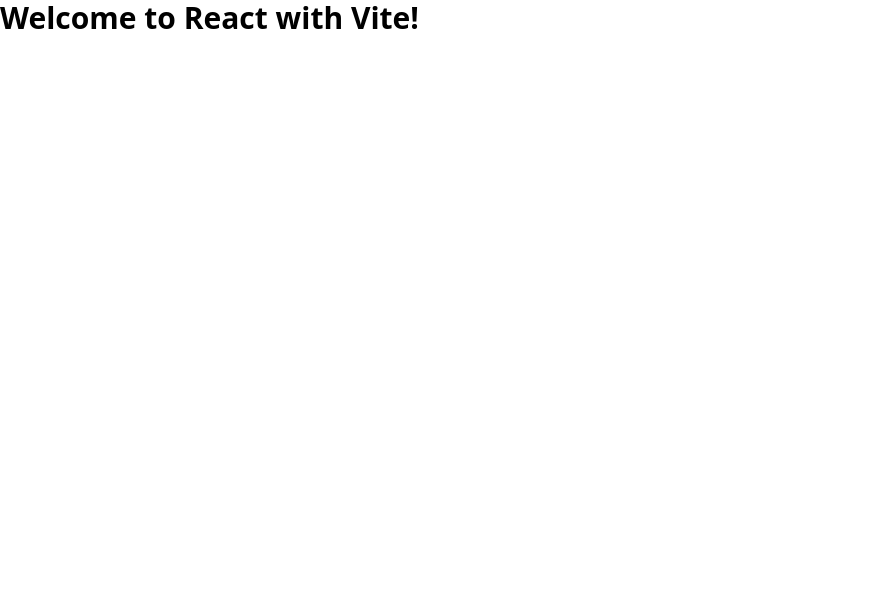
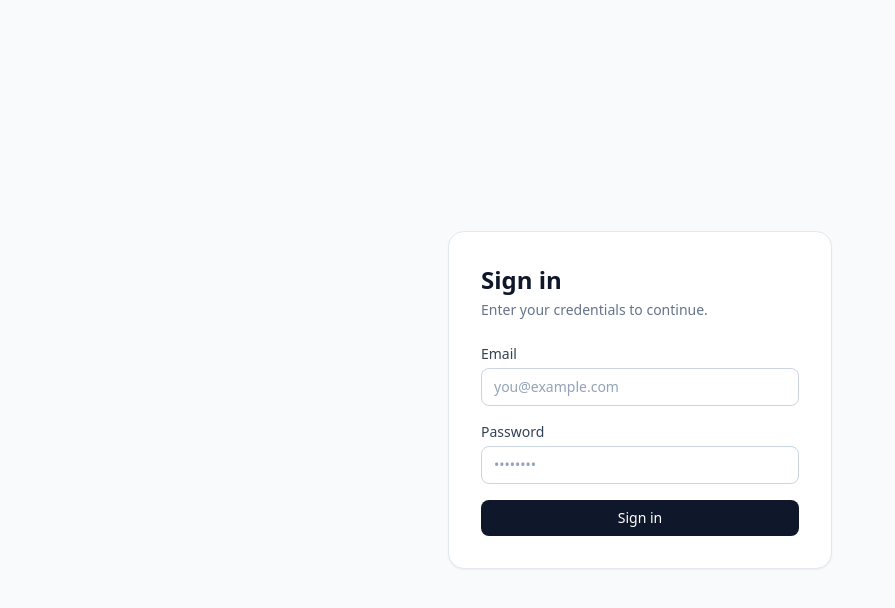
Before and after one commit to virajjain11/ClickRush, a React (Vite) app in the folder client/: page /sign-in in a window 1280 px wide. Shown: the top 608 px of the page, without its empty margins (0-895 px from the left). Built offline with nearby package versions, Linux system fonts and the light colour scheme.

Commit message:
feat: setup route and create sign in page

```diff
--- a/client/package.json
+++ b/client/package.json
@@ -10,11 +10,15 @@
     "preview": "vite preview"
   },
   "dependencies": {
+    "@tanstack/react-form": "1.33.4",
     "react": "^19.2.8",
-    "react-dom": "^19.2.8"
+    "react-dom": "^19.2.8",
+    "react-router": "8.3.0",
+    "zod": "4.4.3"
   },
   "devDependencies": {
     "@eslint/js": "^10.0.1",
+    "@tanstack/react-form-devtools": "0.2.33",
     "@types/node": "^24.13.3",
     "@types/react": "^19.2.17",
     "@types/react-dom": "^19.2.3",
--- a/client/src/App.tsx
+++ b/client/src/App.tsx
@@ -1,9 +1,25 @@
-function App() {
-  return (
-    <>
-      <h1 className="text-3xl font-bold ">Welcome to React with Vite!</h1>
-    </>
-  );
+import {
+  Outlet,
+  Route,
+  RouterProvider,
+  createBrowserRouter,
+  createRoutesFromElements,
+} from "react-router";
+import SignIn from "./components/SignIn";
+
+function Layout() {
+  return <Outlet />;
 }
 
-export default App;
+const router = createBrowserRouter(
+  createRoutesFromElements(
+    <Route path="/" element={<Layout />}>
+      <Route index element={<div>Hello World</div>} />
+      <Route path="sign-in" element={<SignIn />} />
+    </Route>,
+  ),
+);
+
+export default function App() {
+  return <RouterProvider router={router} />;
+}
--- /dev/null
+++ b/client/src/components/SignIn.tsx
@@ -0,0 +1,146 @@
+import { useForm } from "@tanstack/react-form";
+import { z } from "zod";
+
+const signInSchema = z.object({
+  email: z.email("Enter a valid email address"),
+  password: z
+    .string()
+    .min(1, "Password is required")
+    .min(8, "Password must be at least 8 characters"),
+});
+
+function getErrorMessage(error: unknown): string | undefined {
+  if (typeof error === "string") {
+    return error;
+  }
+  if (error && typeof error === "object" && "message" in error) {
+    return String(error.message);
+  }
+  return undefined;
+}
+
+export default function SignIn() {
+  const form = useForm({
+    defaultValues: {
+      email: "",
+      password: "",
+    },
+    validators: {
+      onChange: signInSchema,
+    },
+    onSubmit: async ({ value }) => {
+      console.log(value);
+    },
+  });
+
+  return (
+    <div className="flex min-h-screen items-center justify-center bg-slate-50 px-4">
+      <div className="w-full max-w-sm rounded-2xl border border-slate-200 bg-white p-8 shadow-sm">
+        <h1 className="text-2xl font-semibold text-slate-900">Sign in</h1>
+        <p className="mt-1 text-sm text-slate-500">
+          Enter your credentials to continue.
+        </p>
+
+        <form
+          className="mt-6 space-y-4"
+          onSubmit={(event) => {
+            event.preventDefault();
+            form.handleSubmit();
+          }}
+        >
+          <form.Field name="email">
+            {(field) => {
+              const showErrors =
+                field.state.meta.isTouched && field.state.meta.errors.length > 0;
+
+              return (
+                <div>
+                  <label
+                    htmlFor={field.name}
+                    className="block text-sm font-medium text-slate-700"
+                  >
+                    Email
+                  </label>
+                  <input
+                    id={field.name}
+                    name={field.name}
+                    type="email"
+                    autoComplete="email"
+                    value={field.state.value}
+                    onBlur={field.handleBlur}
+                    onChange={(event) => field.handleChange(event.target.value)}
+                    aria-invalid={showErrors}
+                    className={`mt-1 w-full rounded-lg border px-3 py-2 text-sm text-slate-900 placeholder-slate-400 outline-none focus:ring-2 ${
+                      showErrors
+                        ? "border-red-400 focus:border-red-500 focus:ring-red-100"
+                        : "border-slate-300 focus:border-slate-500 focus:ring-slate-100"
+                    }`}
+                    placeholder="you@example.com"
+                  />
+                  {showErrors && (
+                    <p className="mt-1 text-xs text-red-600">
+                      {getErrorMessage(field.state.meta.errors[0])}
+                    </p>
+                  )}
+                </div>
+              );
+            }}
+          </form.Field>
+
+          <form.Field name="password">
+            {(field) => {
+              const showErrors =
+                field.state.meta.isTouched && field.state.meta.errors.length > 0;
+
+              return (
+                <div>
+                  <label
+                    htmlFor={field.name}
+                    className="block text-sm font-medium text-slate-700"
+                  >
+                    Password
+                  </label>
+                  <input
+                    id={field.name}
+                    name={field.name}
+                    type="password"
+                    autoComplete="current-password"
+                    value={field.state.value}
+                    onBlur={field.handleBlur}
+                    onChange={(event) => field.handleChange(event.target.value)}
+                    aria-invalid={showErrors}
+                    className={`mt-1 w-full rounded-lg border px-3 py-2 text-sm text-slate-900 placeholder-slate-400 outline-none focus:ring-2 ${
+                      showErrors
+                        ? "border-red-400 focus:border-red-500 focus:ring-red-100"
+                        : "border-slate-300 focus:border-slate-500 focus:ring-slate-100"
+                    }`}
+                    placeholder="••••••••"
+                  />
+                  {showErrors && (
+                    <p className="mt-1 text-xs text-red-600">
+                      {getErrorMessage(field.state.meta.errors[0])}
+                    </p>
+                  )}
+                </div>
+              );
+            }}
+          </form.Field>
+
+          <form.Subscribe
+            selector={(state) => [state.canSubmit, state.isSubmitting] as const}
+          >
+            {([canSubmit, isSubmitting]) => (
+              <button
+                type="submit"
+                disabled={!canSubmit}
+                className="w-full rounded-lg bg-slate-900 px-4 py-2 text-sm font-medium text-white transition hover:bg-slate-800 disabled:cursor-not-allowed disabled:bg-slate-400"
+              >
+                {isSubmitting ? "Signing in…" : "Sign in"}
+              </button>
+            )}
+          </form.Subscribe>
+        </form>
+      </div>
+    </div>
+  );
+}
```
Also changed, not shown: 1 other file (tests, documents, lock files or other folders).
